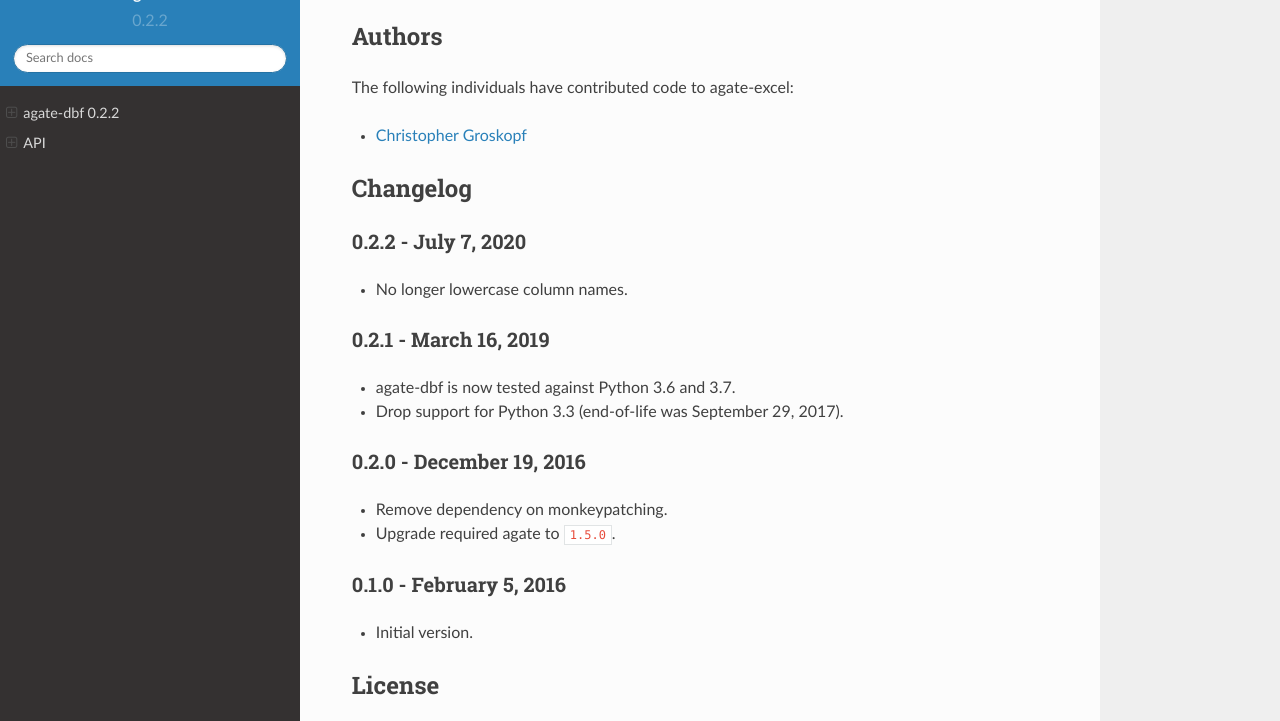
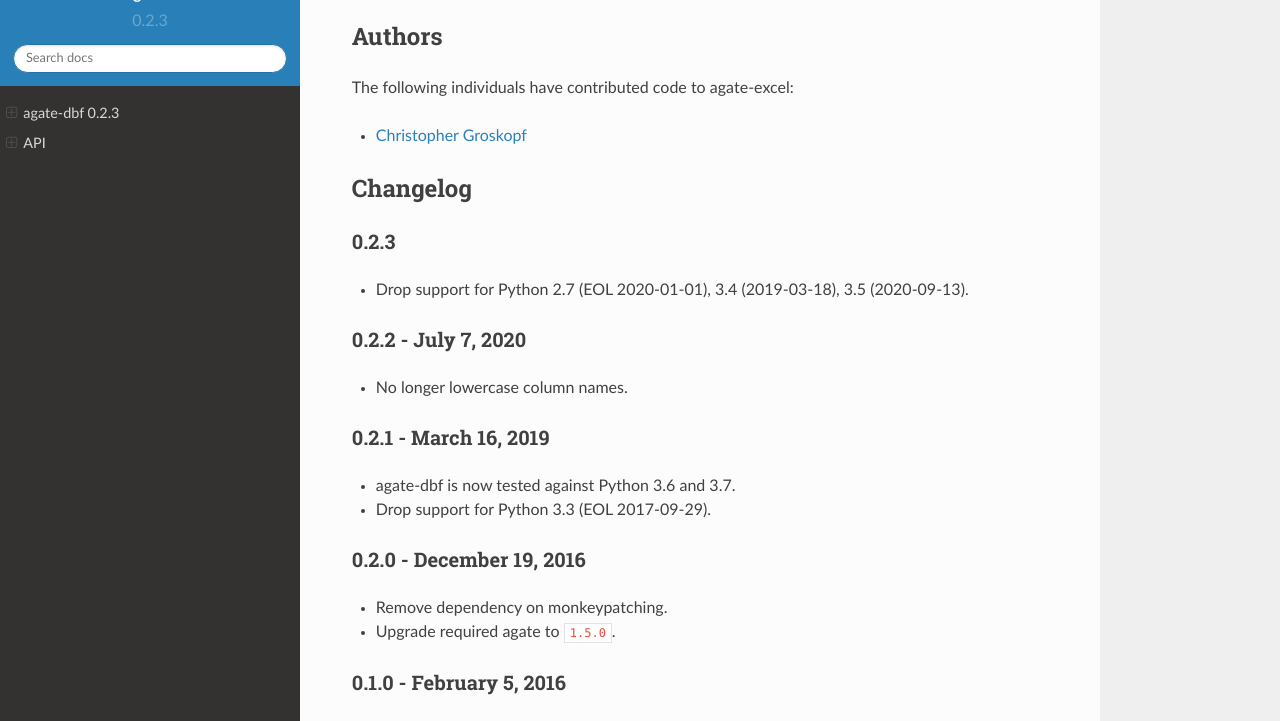
Before and after one commit to wireservice/agate-dbf, a Sphinx documentation site: the page built from docs/index.rst, in a window 1280 px wide and 900 px high, scrolled down 1134 px, cut to the strip 32-753 px from the top of the window. Built offline with Sphinx 7.4.7 and the Read the Docs theme 2.0.0, drawn with Linux system fonts in a browser that asks for light colours; some of the changed text lies outside the part shown.

Commit message:
Drop support for Python 2.7, 3.4, 3.5

```diff
--- a/CHANGELOG.rst
+++ b/CHANGELOG.rst
@@ -1,3 +1,8 @@
+0.2.3
+-----
+
+* Drop support for Python 2.7 (EOL 2020-01-01), 3.4 (2019-03-18), 3.5 (2020-09-13).
+
 0.2.2 - July 7, 2020
 --------------------
 
@@ -7,7 +12,7 @@
 ----------------------
 
 * agate-dbf is now tested against Python 3.6 and 3.7.
-* Drop support for Python 3.3 (end-of-life was September 29, 2017).
+* Drop support for Python 3.3 (EOL 2017-09-29).
 
 0.2.0 - December 19, 2016
 -------------------------
--- a/docs/conf.py
+++ b/docs/conf.py
@@ -52,9 +52,9 @@
 # built documents.
 #
 # The short X.Y version.
-version = '0.2.2'
+version = '0.2.3'
 # The full version, including alpha/beta/rc tags.
-release = '0.2.2'
+release = '0.2.3'
 
 # The language for content autogenerated by Sphinx. Refer to documentation
 # for a list of supported languages.
--- a/setup.py
+++ b/setup.py
@@ -9,7 +9,7 @@
 
 setup(
     name='agate-dbf',
-    version='0.2.2',
+    version='0.2.3',
     description='agate-dbf adds read support for dbf files to agate.',
     long_description=open('README.rst').read(),
     author='Christopher Groskopf',
@@ -24,9 +24,6 @@
         'Natural Language :: English',
         'Operating System :: OS Independent',
         'Programming Language :: Python',
-        'Programming Language :: Python :: 2.7',
-        'Programming Language :: Python :: 3.4',
-        'Programming Language :: Python :: 3.5',
         'Programming Language :: Python :: 3.6',
         'Programming Language :: Python :: 3.7',
         'Programming Language :: Python :: Implementation :: CPython',
```
Also changed, not shown: requirements-py2.txt (deleted, +0 -9 lines), 1 other file.
